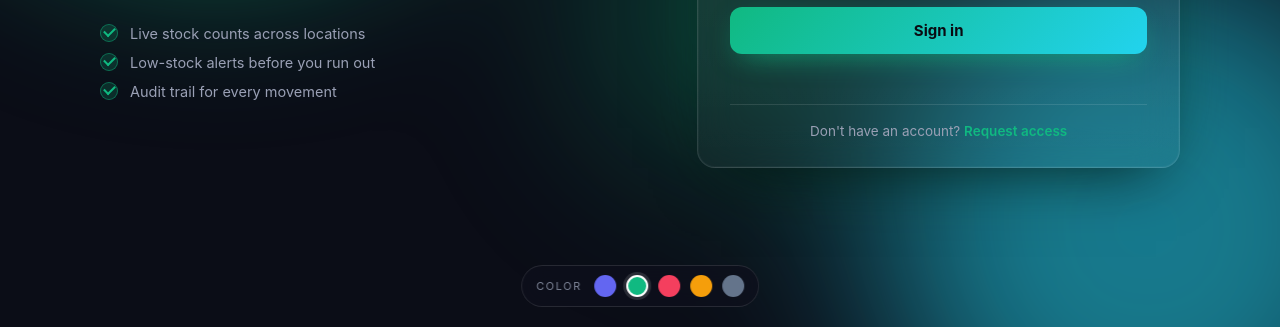
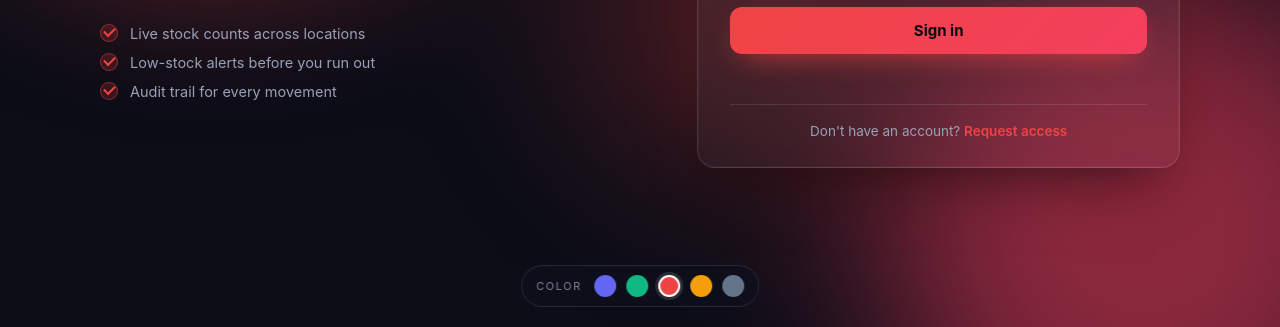
Before and after one commit to husoftdeveloper-del/stoockroom, a plain HTML site: page index.html in a window 1280 px wide. Shown: the part 473-800 px from the top of the page. Drawn offline with Linux system fonts and the light colour scheme.

Commit message:
Switch default theme to red (rose) and rebuild app icons in red
Co-authored-by: arena-agent <297053741+arena-agent@users.noreply.github.com>

```diff
--- a/app.js
+++ b/app.js
@@ -1,10 +1,10 @@
 // ---- Theme switching ---------------------------------------------------
 const dots = document.querySelectorAll(".dot");
-const saved = localStorage.getItem("login-theme") || "emerald";
+const saved = localStorage.getItem("login-theme-v2") || "rose";
 
 function applyTheme(name) {
   document.body.dataset.theme = name;
-  localStorage.setItem("login-theme", name);
+  localStorage.setItem("login-theme-v2", name);
   dots.forEach((d) => d.setAttribute("aria-pressed", String(d.dataset.set === name)));
 }
 
--- a/index.html
+++ b/index.html
@@ -20,7 +20,7 @@
 
     <link rel="stylesheet" href="styles.css" />
   </head>
-  <body data-theme="emerald">
+  <body data-theme="rose">
     <div class="aurora" aria-hidden="true">
       <span class="blob b1"></span>
       <span class="blob b2"></span>
@@ -100,7 +100,7 @@
       <span class="switcher-label">Color</span>
       <button class="dot" data-set="indigo" style="--d:#6366f1" aria-label="Indigo"></button>
       <button class="dot" data-set="emerald" style="--d:#10b981" aria-label="Emerald"></button>
-      <button class="dot" data-set="rose" style="--d:#f43f5e" aria-label="Rose"></button>
+      <button class="dot" data-set="rose" style="--d:#ef4444" aria-label="Red"></button>
       <button class="dot" data-set="amber" style="--d:#f59e0b" aria-label="Amber"></button>
       <button class="dot" data-set="slate" style="--d:#64748b" aria-label="Slate"></button>
     </aside>
--- a/styles.css
+++ b/styles.css
@@ -20,9 +20,9 @@
   --glow: 16 185 129;
 }
 [data-theme="rose"] {
-  --accent: #f43f5e;
-  --accent-2: #fb7185;
-  --glow: 244 63 94;
+  --accent: #ef4444;
+  --accent-2: #f43f5e;
+  --glow: 239 68 68;
 }
 [data-theme="amber"] {
   --accent: #f59e0b;
--- a/sw.js
+++ b/sw.js
@@ -1,5 +1,5 @@
 /* Stoockroom service worker — offline shell */
-const CACHE = "stoockroom-v1";
+const CACHE = "stoockroom-v2";
 const ASSETS = [
   "./",
   "./index.html",
```
Also changed, not shown: icons/apple-touch-icon.png, icons/icon-192.png, icons/icon-512.png, icons/icon-maskable-512.png, icons/icon.svg.
